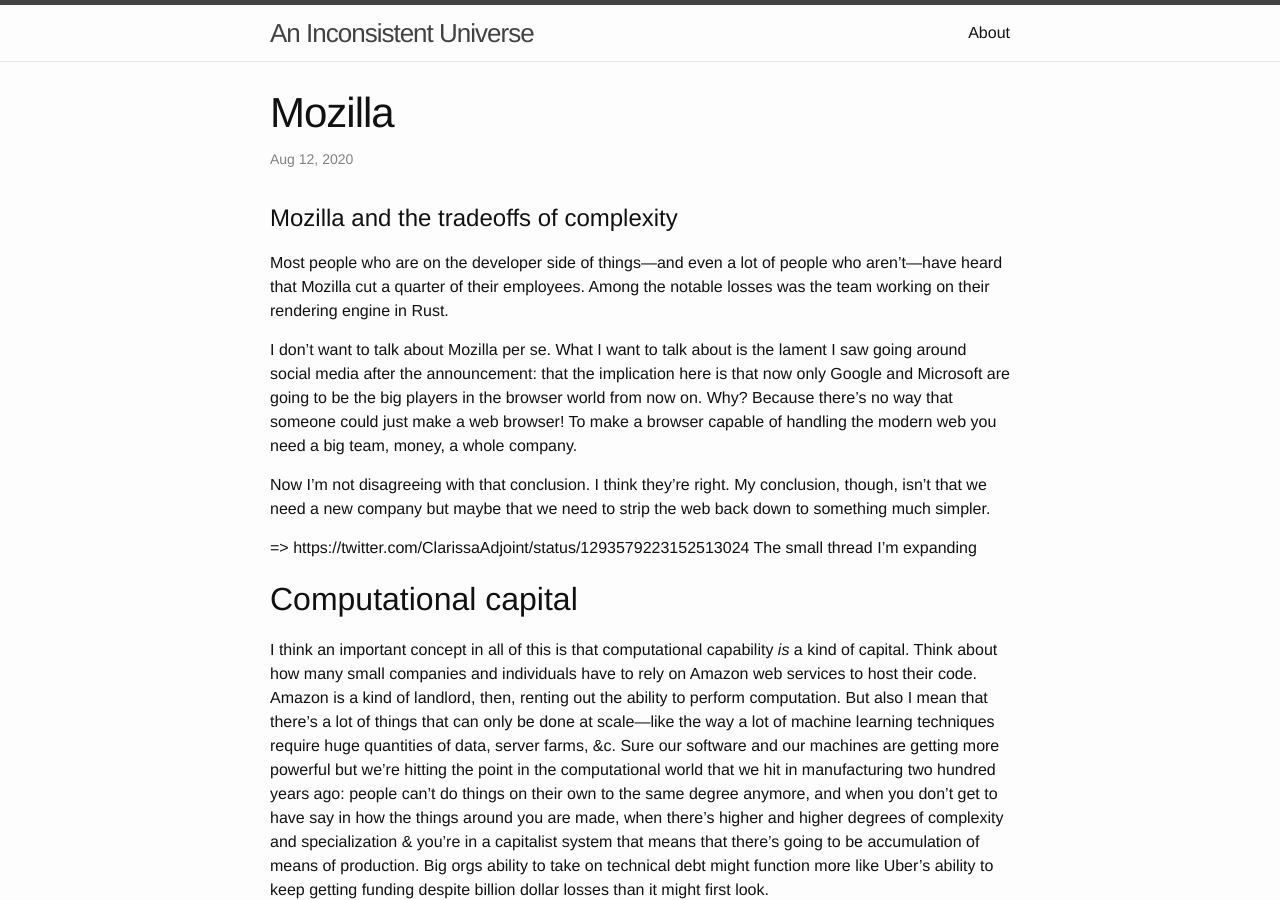
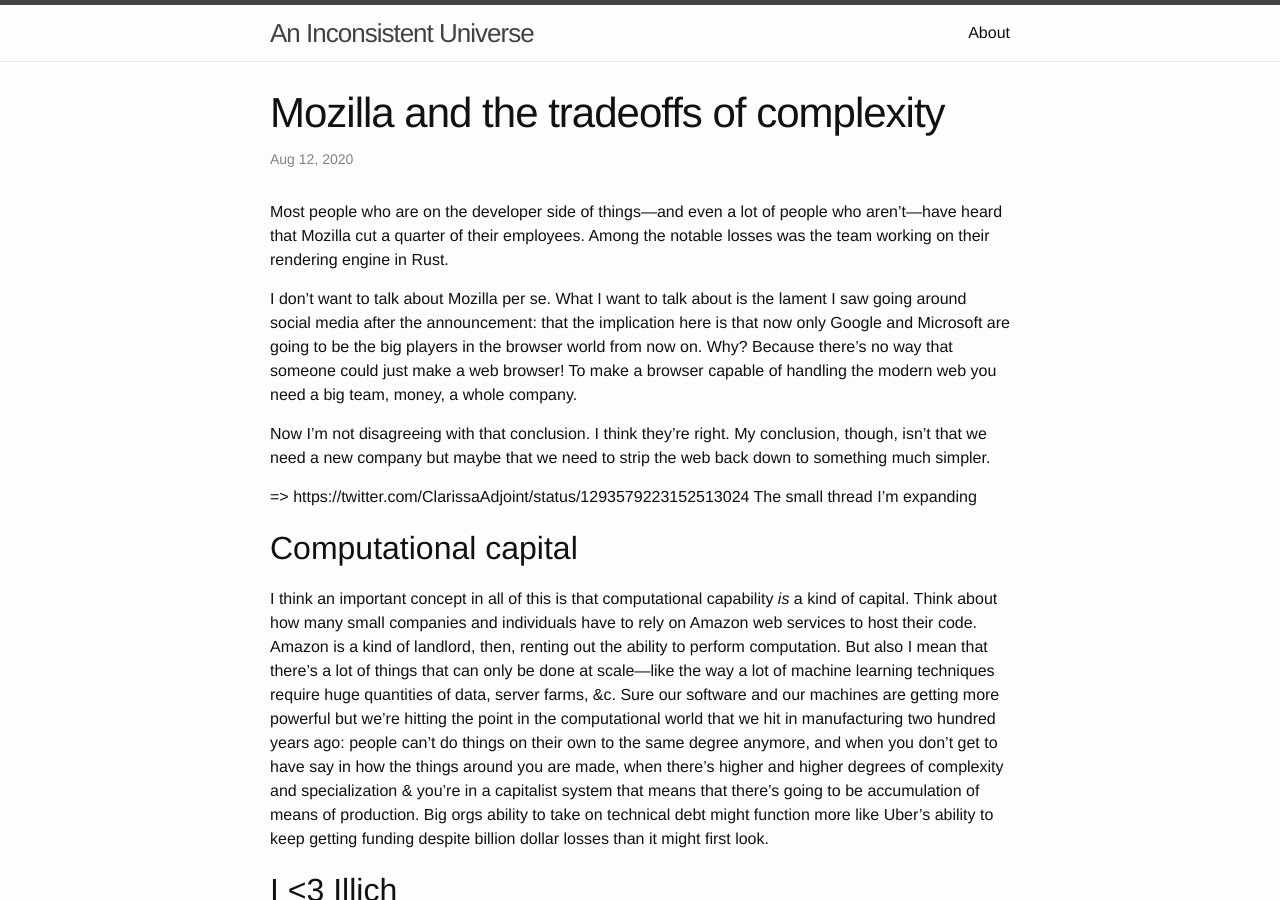
Before and after one commit to clarissalittler/clarissalittler.github.io, a Jekyll site: the page built from _posts/2020-08-12-mozilla.markdown, in a window 1280 px wide and 900 px high. Built offline with Jekyll 4.4.1, drawn with Linux system fonts in a browser that asks for light colours; our own code applies the rules of GitHub Pages for plain Markdown files; some of the changed lines change nothing that is shown.

Commit message:
fixing formatting

```diff
--- a/_posts/2020-08-12-mozilla.markdown
+++ b/_posts/2020-08-12-mozilla.markdown
@@ -1,4 +1,9 @@
-# Mozilla and the tradeoffs of complexity
+---
+layout: post
+title:  "Mozilla and the tradeoffs of complexity"
+date:   2020-08-12 15:00:00
+categories:
+---
 
 Most people who are on the developer side of things---and even a lot of people who aren't---have heard that Mozilla cut a quarter of their employees. Among the notable losses was the team working on their rendering engine in Rust.
 
```
